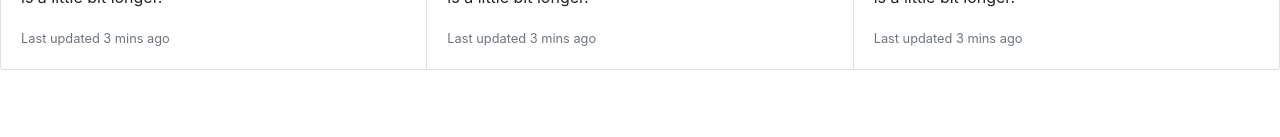
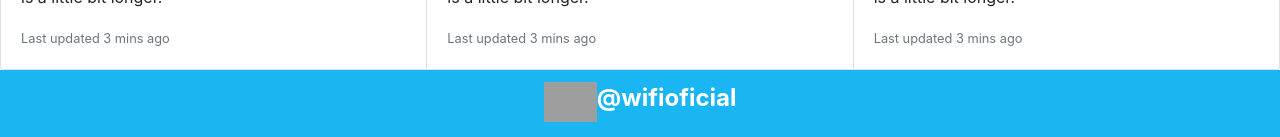
Before and after one commit to SebastianHoyosLopez/HenOReact, a React (Create React App) app: page / in a window 1280 px wide. Shown: the part 1065-1202 px from the top of the page. Before the commit the page ends 1135 px from the top, so only its background shows below. Built offline with nearby package versions, Linux system fonts and the light colour scheme; grey boxes are pictures that could not be loaded; the HTML template or start-up script is replaced by a standard one.

Commit message:
route correction

```diff
--- a/src/App.js
+++ b/src/App.js
@@ -5,6 +5,7 @@ import { BrowserRouter, Switch, Route } from "react-router-dom";
 import Navbar from "./components/Navbar";
 import Service from "./pages/Service";
 import "./index.css";
+import Footer from "./components/inicio/Footer";
 
 function App() {
   return (
@@ -13,8 +14,10 @@ function App() {
       <Switch>
         <Route exact path="/Equipo" component={Team} />
         <Route exact path="/Servicios" component={Service} />
+        <Route exact path="/HenOReact" component={Inicio} />
         <Route exact path="/" component={Inicio} />
       </Switch>
+      <Footer/>
     </BrowserRouter>
   );
 }
--- a/src/pages/Inicio.js
+++ b/src/pages/Inicio.js
@@ -1,7 +1,8 @@
 import React from 'react'
 import Main from '../components/inicio/Main'
 import Info from '../components/inicio/Info'
-import { Navbar } from 'react-bootstrap'
+import Footer from '../components/inicio/Footer'
+import Header from '../components/inicio/Header'
 
 function inicio() {
   return (
--- a/src/pages/Team.js
+++ b/src/pages/Team.js
@@ -1,4 +1,5 @@
 import React from 'react';
+import Footer from '../components/inicio/Footer';
 import Alert from '../components/team/Alert';
 import Collaborators from '../components/team/Collaborators';
 import './styles/Team.css';
```
